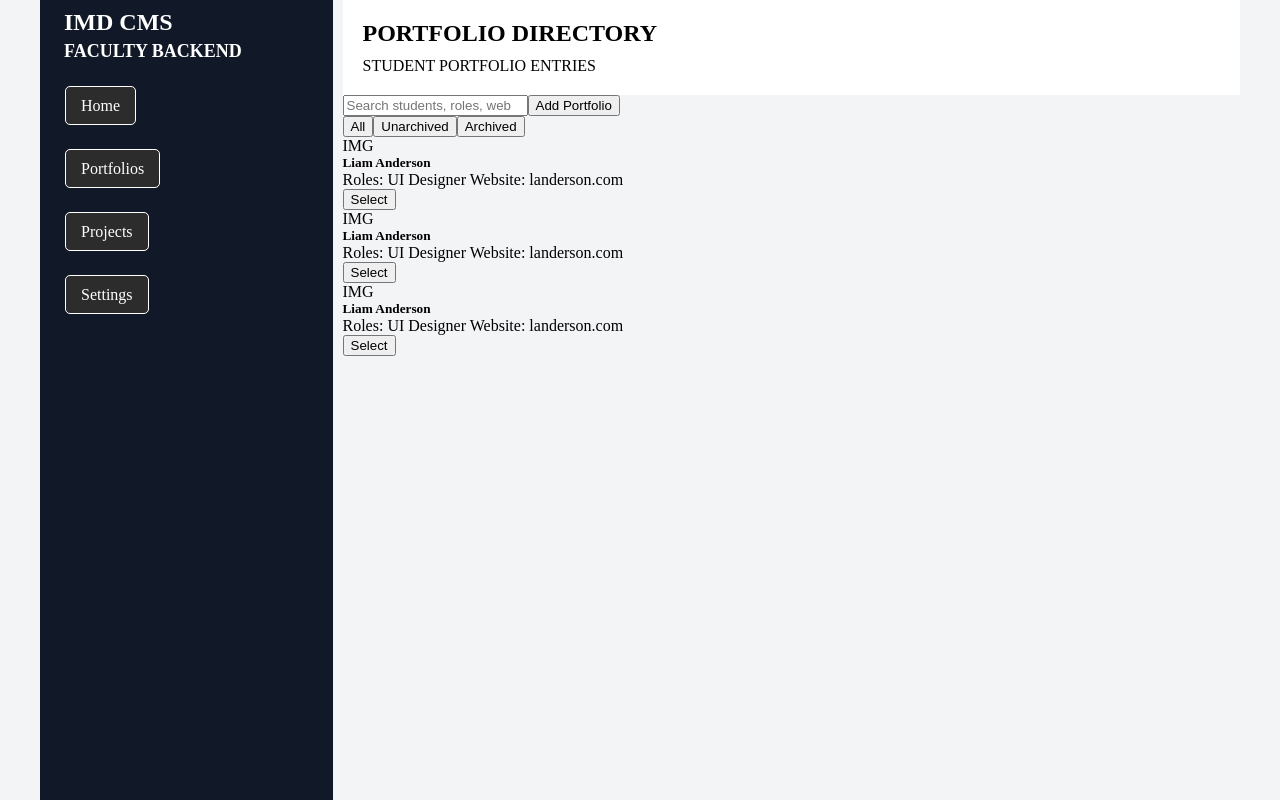
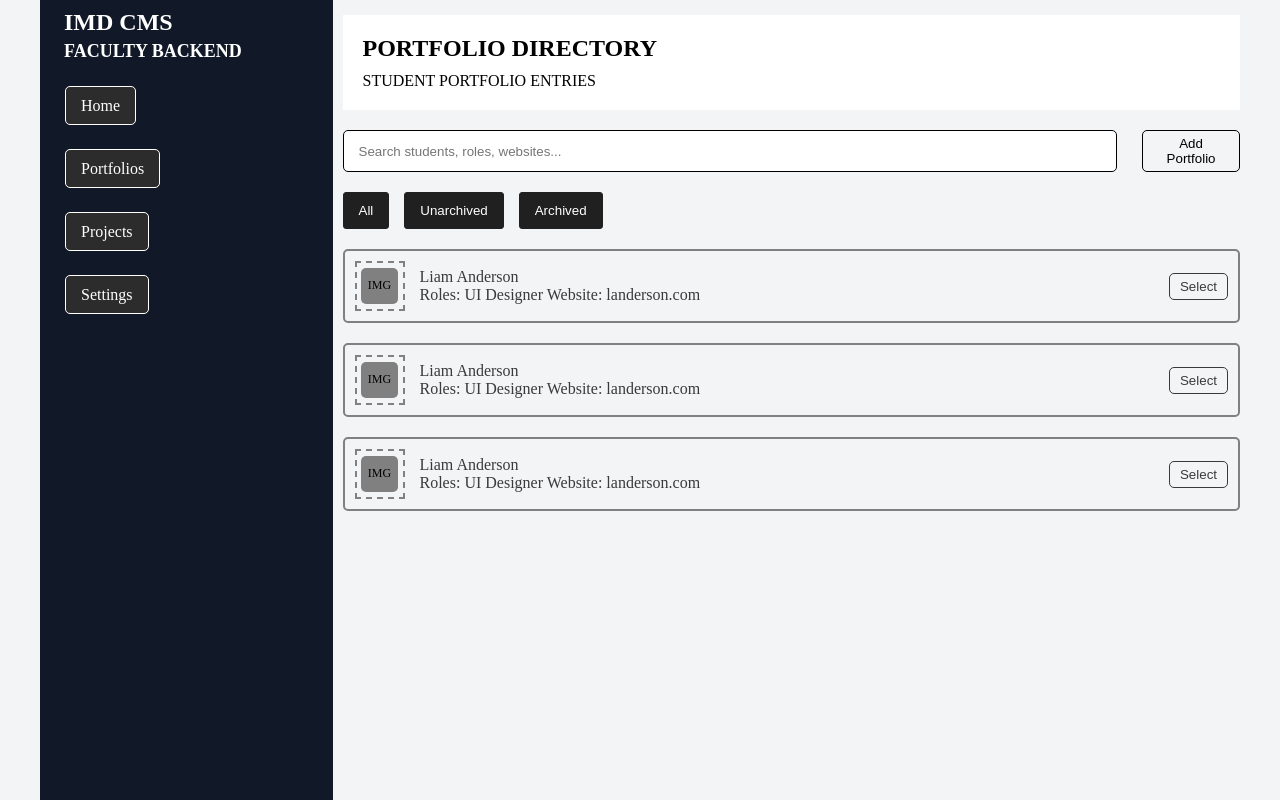
Before and after one commit to cunderhill17/industry-night-cms, a React (Vite) app in the folder cms/: page /portfolios in a window 1280 px wide. Built offline with nearby package versions, Linux system fonts and the light colour scheme.

Commit message:
style: add styling for Portfolios component

```diff
--- /dev/null
+++ b/cms/src/styling/components/_portfolios.scss
@@ -0,0 +1,141 @@
+.portfoliospage {
+    padding-top: 100px;
+
+    @media screen and (min-width: 768px) {
+        padding-top: 15px;
+    }
+}
+
+.search-con {
+    margin-top: 20px;
+    display: flex;
+    flex-direction: column;
+    gap: 25px;
+
+    label {
+        width: 100%;
+
+        input {
+            width: 100%;
+            height: 100%;
+            padding: 10px 15px;
+            border: 1px solid black;
+            border-radius: 5px;
+            cursor: pointer;
+        }
+    }
+
+    button {
+        width: fit-content;
+        padding: 10px 15px;
+        border: 1px solid black;
+        border-radius: 5px;
+        background-color: transparent;
+        cursor: pointer;
+    }
+
+    @media screen and (min-width: 768px) {
+        flex-direction: row;
+
+        label {
+            input {
+                padding: 5px 15px;
+            }
+        }
+
+        button {
+            padding: 5px 15px;
+        }
+    }
+}
+
+.filter-con {
+    margin-top: 20px;
+    display: flex;
+    flex-direction: row;
+    gap: 15px;
+
+    button {
+        padding: 10px 15px;
+        border: 1px solid rgb(32, 32, 32);
+        border-radius: 3px;
+        background-color: rgb(32, 32, 32);
+        color: white;
+        cursor: pointer;
+
+        &:hover, &:focus {
+            background-color: white;
+            color: rgb(32, 32, 32);
+        }
+    }
+}
+
+.portfolio-con {
+    margin-top: 20px;
+    display: flex;
+    flex-direction: column;
+    gap: 20px;
+
+    .student-portfolio {
+        padding: 10px;
+        display: flex;
+        align-items: center;
+        gap: 15px;
+        border: 2px solid grey;
+        border-radius: 5px;
+
+        .img-placeholder {
+            display: flex;
+            justify-content: center;
+            align-items: center;
+            width: 50px;
+            height: 50px;
+            border: 2px dashed grey;
+
+            p {
+                display: flex;
+                justify-content: center;
+                align-items: center;
+                width: 80%;
+                aspect-ratio: 1/1;
+                border-radius: 5px;
+                background-color: grey;
+                font-size: 12px;
+            }
+        }
+
+        .portfolio-details {
+            display: flex;
+            flex-direction: column;
+            justify-content: space-between;
+
+            h5 {
+                font-size: 16px;
+                font-weight: 100;
+                color: rgb(58, 58, 58);
+            }
+
+            span {
+                font-size: 16px;
+                font-weight: 100;
+                color: rgb(58, 58, 58);
+            }
+        }
+
+        button {
+            margin-left: auto;
+            padding: 5px 10px;
+            height: fit-content;
+            border: 1px solid rgb(58, 58, 58);
+            border-radius: 5px;
+            background-color: transparent;
+            color: rgb(58, 58, 58);
+            cursor: pointer;
+
+            &:hover, &:focus {
+                background-color: rgb(58, 58, 58);
+                color: white;
+            }
+        }
+    }
+}
--- a/cms/src/styling/main.scss
+++ b/cms/src/styling/main.scss
@@ -5,6 +5,7 @@
 @use "components/header";
 @use "components/home";
 @use "components/title-banner";
+@use "components/portfolios";
 
 /* ---Layout--- */
 @use "layout/grid";
```
